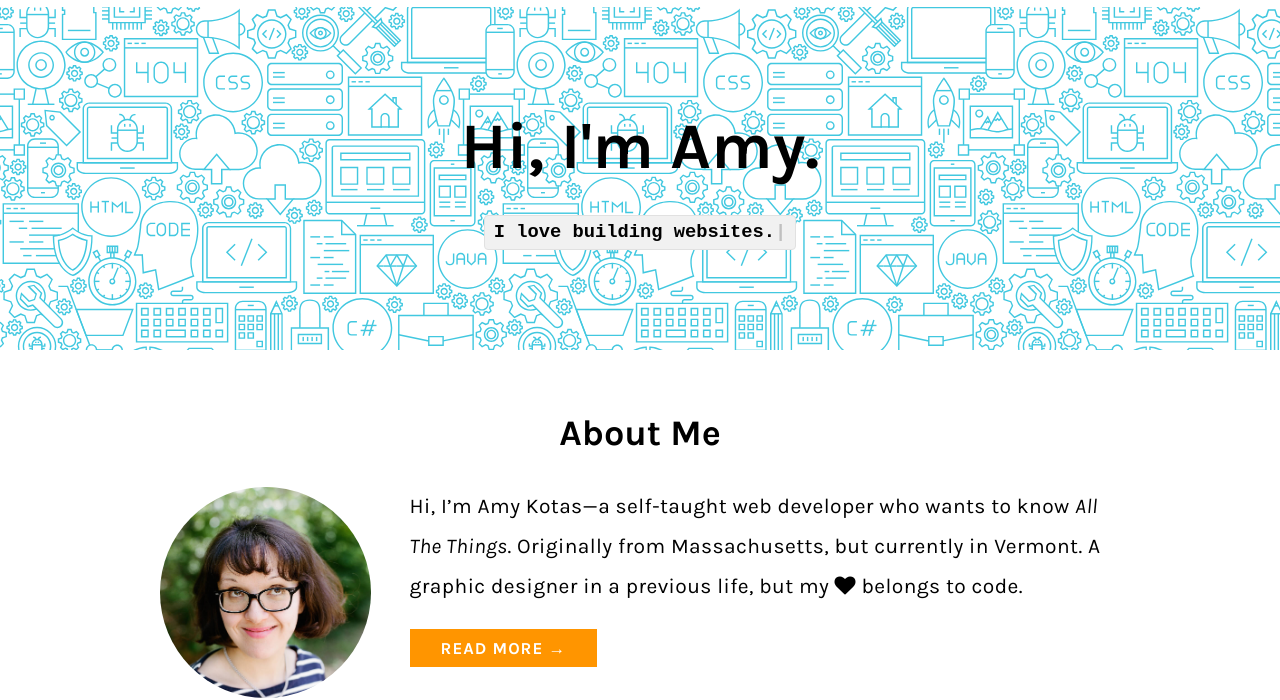
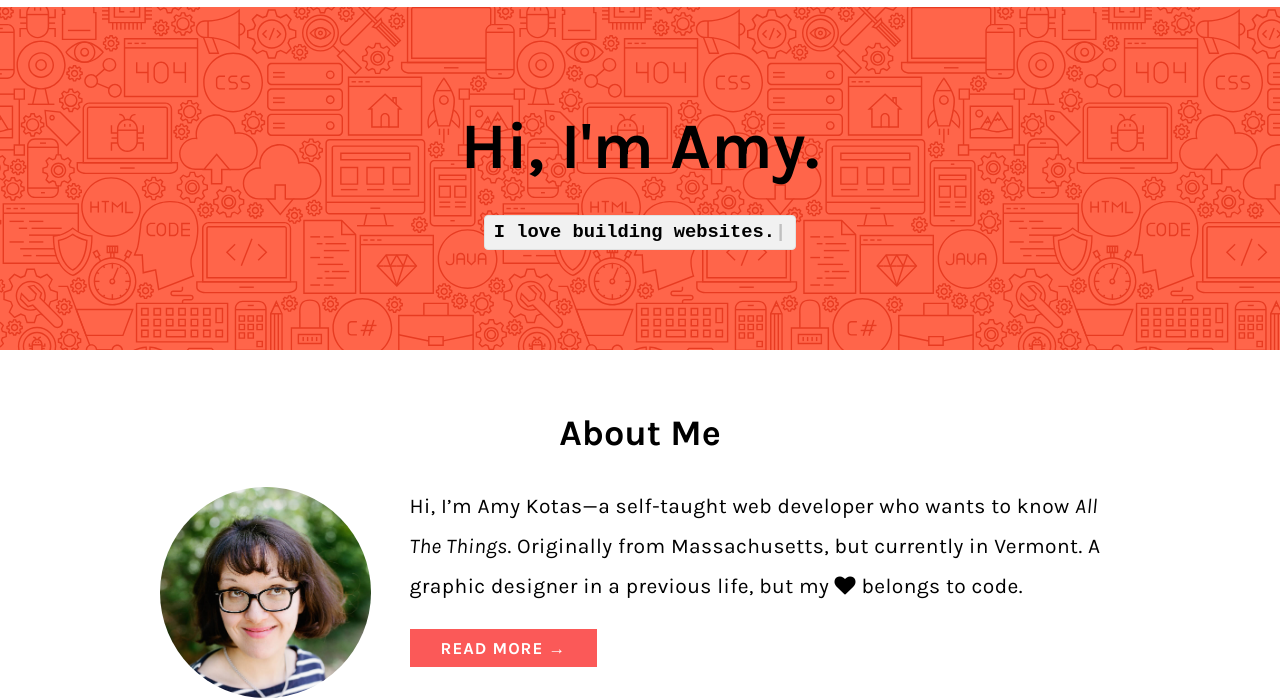
Before and after one commit to manafount/Static-Portfolio, a plain HTML site: page index.html in a window 1280 px wide. Shown: the part 123-823 px from the top of the page. Drawn offline with Linux system fonts and the light colour scheme.

Commit message:
Removed unnecessary SVGs. Changed hero bkg color to bright red.

```diff
--- a/css/custom.css
+++ b/css/custom.css
@@ -46,8 +46,8 @@ input[type="submit"].button-primary,
 input[type="reset"].button-primary,
 input[type="button"].button-primary {
   color: #fff;
-  background-color: #ff9500;
-  border-color: #ff9500;
+  background-color: #fb5958;
+  border-color: #fb5958;
   border-radius: 0px;
   font-size: 0.8em;
   -webkit-transition: background-color 0.25s ease-out;
@@ -67,8 +67,8 @@ input[type="submit"].button-primary:focus,
 input[type="reset"].button-primary:focus,
 input[type="button"].button-primary:focus {
   color: #fff;
-  background-color: #E58600;
-  border-color: #E58600;
+  background-color: #e2403f;
+  border-color: #e2403f;
 }
 
 /* Sections
@@ -315,7 +315,7 @@ nav ul li ul li a {
 /* Hero
 –––––––––––––––––––––––––––––––––––––––––––––––––– */
 .hero {
-  background-image: url(../img/bkg/white-pattern.svg);
+  background-image: url(../img/bkg/red-pattern.svg);
   background-attachment: fixed;
   background-size: 500px 500px;
   padding: 100px 27px;
```
Also changed, not shown: img/bkg/dkblue-pattern.svg (deleted), img/bkg/green-pattern.svg (deleted), img/bkg/white-pattern.svg (deleted).
